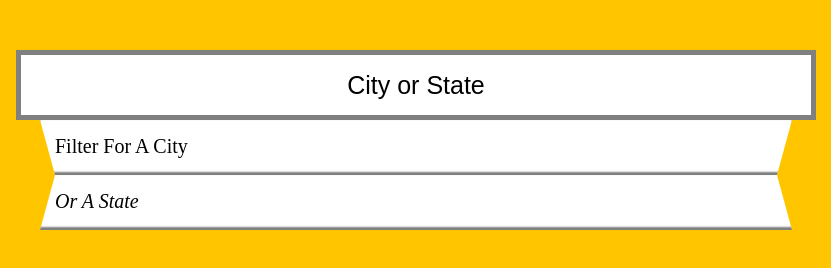
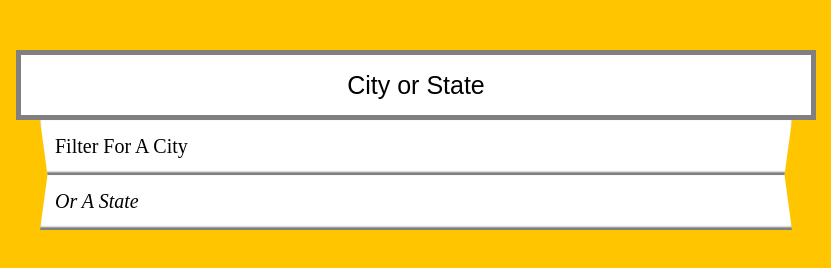
Before and after one commit to alinbrg/cities, a plain HTML site: page index.html in a window 1280 px wide. Shown: the full height of the page, 224-1055 px from the left. Drawn offline with Linux system fonts and the light colour scheme; no server answers.

Commit message:
updated styles

```diff
--- a/style.css
+++ b/style.css
@@ -13,7 +13,7 @@ body{
 form{
 	max-width: 800px;
 	width: 100%;
-	margin: 50px auto 0;
+	margin: 50px auto;
 }
 input{
 	width: 100%;
@@ -42,9 +42,9 @@ li{
 	box-shadow: inset 0 -1px 2px grey;
 }
 li:nth-child(2n){
-	clip-path: polygon(2% 0, 98% 0, 100% 100%, 0% 100%);
+	clip-path: polygon(1% 0, 99% 0, 100% 100%, 0% 100%);
 	font-style: italic;
 }
 li:nth-child(2n+1){
-	clip-path: polygon(0 0, 100% 0, 98% 100%, 2% 100%);
+	clip-path: polygon(0 0, 100% 0, 99% 100%, 1% 100%);
 }
```
